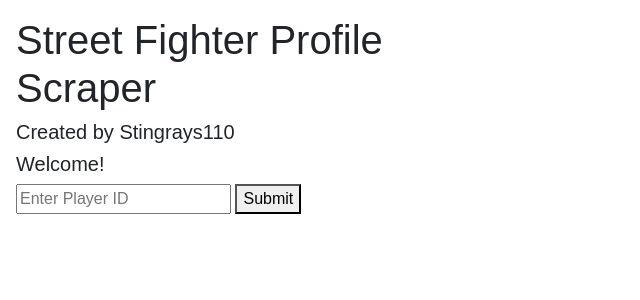
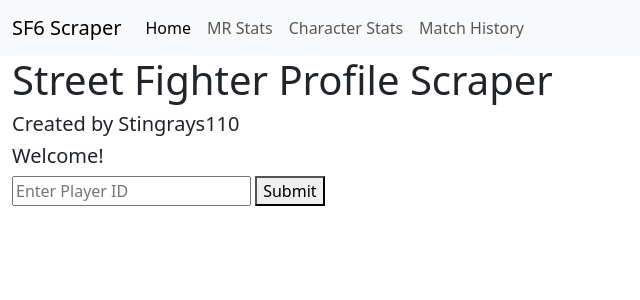
Before and after one commit to brodieberger/SF6Scraper, a Flask app: page / in a window 1280 px wide. Shown: the top 300 px of the page, without its empty margins (0-640 px from the left). Run offline with Flask 3, Linux system fonts and the light colour scheme.

Commit message:
Added base html template. Links do not work atm

```diff
--- /dev/null
+++ b/templates/base.html
@@ -0,0 +1,50 @@
+<!DOCTYPE html>
+<html lang="en">
+
+<head>
+    <meta charset="UTF-8">
+    <meta name="viewport" content="width=device-width, initial-scale=1.0">
+    <link href="https://cdn.jsdelivr.net/npm/bootstrap@5.3.3/dist/css/bootstrap.min.css" rel="stylesheet"
+        integrity="sha384-QWTKZyjpPEjISv5WaRU9OFeRpok6YctnYmDr5pNlyT2bRjXh0JMhjY6hW+ALEwIH" crossorigin="anonymous">
+    <script src="https://cdn.jsdelivr.net/npm/chart.js"></script>
+    <script src="/static/scripts.js"></script>
+    <title>{% block title %}{% endblock %}</title>
+</head>
+
+<body>
+    <script src="https://cdn.jsdelivr.net/npm/bootstrap@5.3.3/dist/js/bootstrap.bundle.min.js" integrity="sha384-YvpcrYf0tY3lHB60NNkmXc5s9fDVZLESaAA55NDzOxhy9GkcIdslK1eN7N6jIeHz" crossorigin="anonymous"></script>
+    <nav class="navbar navbar-expand-lg bg-body-tertiary">
+        <div class="container-fluid">
+          <a class="navbar-brand" href="#">SF6 Scraper</a>
+          <button class="navbar-toggler" type="button" data-bs-toggle="collapse" data-bs-target="#navbarNav" aria-controls="navbarNav" aria-expanded="false" aria-label="Toggle navigation">
+            <span class="navbar-toggler-icon"></span>
+          </button>
+          <div class="collapse navbar-collapse" id="navbarNav">
+            <ul class="navbar-nav">
+              <li class="nav-item">
+                <a class="nav-link active" aria-current="page" href="#">Home</a>
+              </li>
+              <li class="nav-item">
+                <a class="nav-link" href="stats">MR Stats</a>
+              </li>
+              <li class="nav-item">
+                <a class="nav-link" href="characters">Character Stats</a>
+              </li>
+              <li class="nav-item">
+                <a class="nav-link" href="matches">Match History</a>
+              </li>
+            </ul>
+          </div>
+        </div>
+      </nav>
+
+    <div class="container-fluid">
+        <h1>Street Fighter Profile Scraper</h1>
+        <h5>Created by Stingrays110</h5>
+
+        {% block content %}
+        {% endblock %}
+    </div>
+</body>
+
+</html>
--- a/templates/index.html
+++ b/templates/index.html
@@ -1,27 +1,10 @@
-<!DOCTYPE html>
-<html lang="en">
-<head>
-    <meta charset="UTF-8">
-    <meta name="viewport" content="width=device-width, initial-scale=1.0">
-    <link href="https://cdn.jsdelivr.net/npm/bootstrap@5.3.3/dist/css/bootstrap.min.css" rel="stylesheet" integrity="sha384-QWTKZyjpPEjISv5WaRU9OFeRpok6YctnYmDr5pNlyT2bRjXh0JMhjY6hW+ALEwIH" crossorigin="anonymous">
-    <title>Street Fighter Profile Scraper</title>
-    <style>
-        body {
-            font-family: Arial, sans-serif;
-        }
-    </style>
-</head>
-<body>
-<div class="row p-3">
-    <div class="col-lg-4">
-        <h1>Street Fighter Profile Scraper</h1>
-        <h5>Created by Stingrays110</h5>
-        <h5>Welcome!</h5>
-        <form method="POST" action="/">
-            <input type="text" name="player_id" placeholder="Enter Player ID" required>
-            <button type="submit">Submit</button>
-        </form>
-    </div>
-</div>
-</body>
-</html>
+{% extends "base.html" %}
+{% block title %} Home Page {% endblock %}
+
+{% block content %}
+<h5>Welcome!</h5>
+<form method="POST" action="/">
+    <input type="text" name="player_id" placeholder="Enter Player ID" required>
+    <button type="submit">Submit</button>
+</form>
+{% endblock %}
```
Also changed, not shown: templates/characters.html (+4 -24 lines), templates/matches.html (+4 -26 lines), templates/stats.html (+5 -24 lines).
